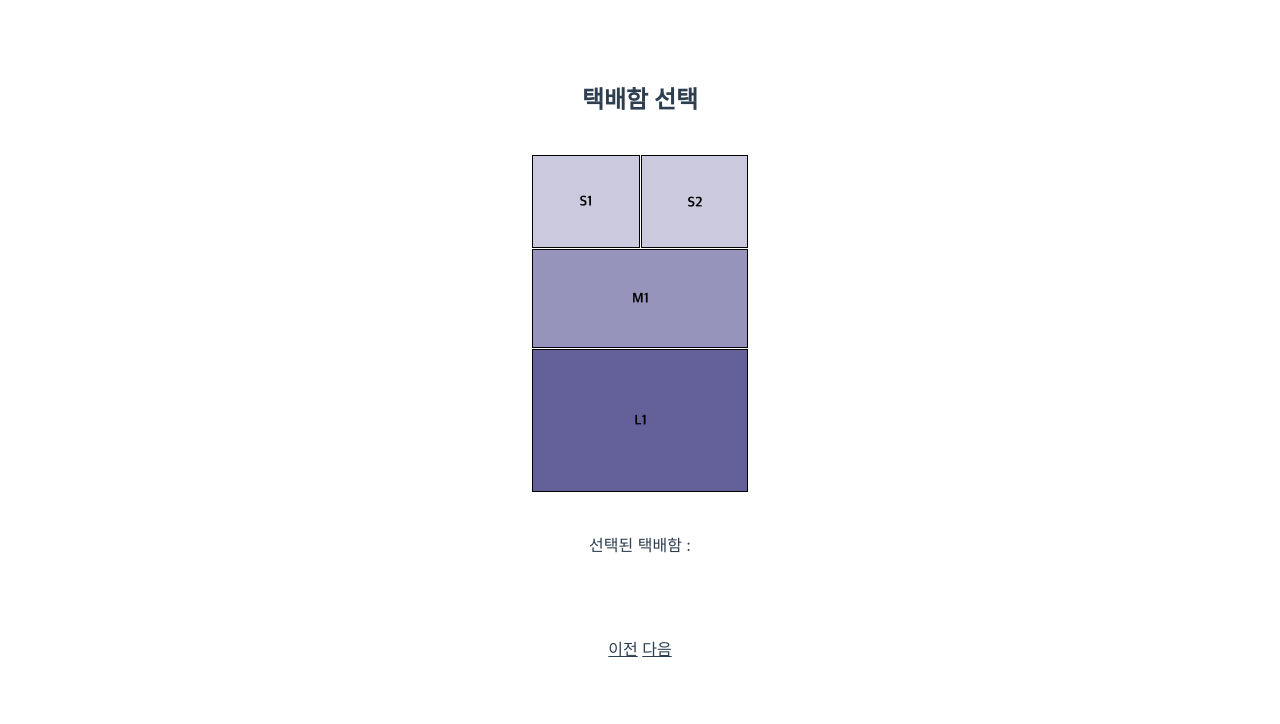
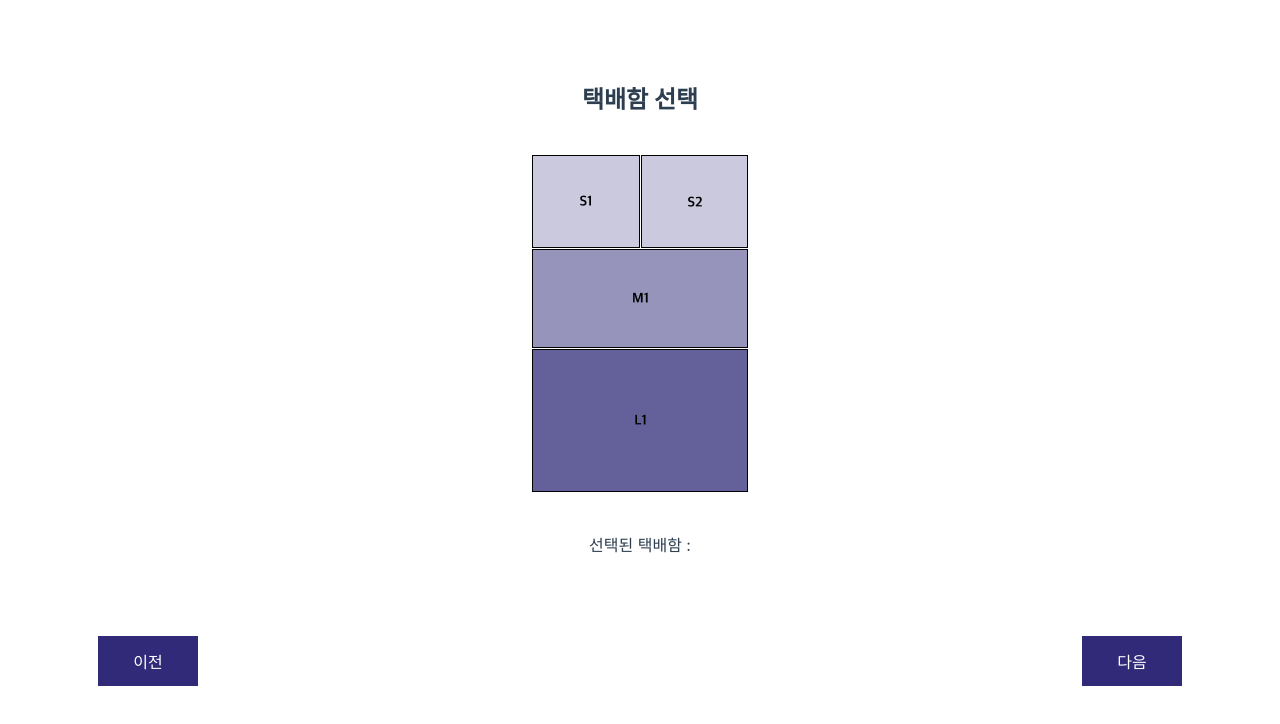
Before and after one commit to Zeus6768/studious-couscous, a website: page public/storage_1.html in a window 1280 px wide. Drawn offline with Linux system fonts and the light colour scheme.

Commit message:
2022 06 19 update

```diff
--- a/public/storage_1.html
+++ b/public/storage_1.html
@@ -22,11 +22,11 @@
 			</div>
 		</div>
 		<div class="button_container">
-			<div class="button_previous btn_page">
-				<a class="btn_prev" href="javascript:history.back()">이전</a>
+			<div class="button_previous btn_page" onclick="javascript:history.back()">
+				<span class="btn_prev">이전</span>
 			</div>
 			<div class="button_next btn_page">
-				<a class="btn_next" href="storage_2">다음</a>
+				<span class="btn_next" href="storage_2">다음</span>
 			</div>
 		</div>
 	</div>
--- a/public/style.css
+++ b/public/style.css
@@ -10,6 +10,28 @@
 .title {
   font-weight: 700;
   font-size: 24px;
+}
+
+.button_container {
+  display: flex;
+  justify-content: space-between;
+  align-items: center;
+  padding: 0 90px;
+}
+
+.btn_page {
+  display: flex;
+  justify-content: center;
+  align-items: center;
+  width: 100px;
+  height: 50px;
+  background-color: #302A78;
+}
+
+.btn_page > span {
+  font-weight: 400;
+  margin: auto 0;
+  color: white
 }
 
 /* main.html */
@@ -88,10 +110,6 @@
   left: 0;
 }
 
-.btn_page {
-  display: inline-block;
-}
-
 /* storage_2.html */
 
 
```
Also changed, not shown: app.js (+9 -5 lines), public/main.html (+1 -5 lines).
